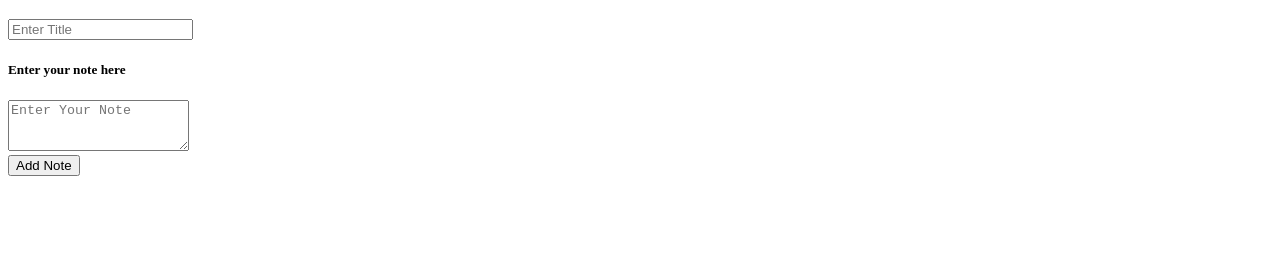
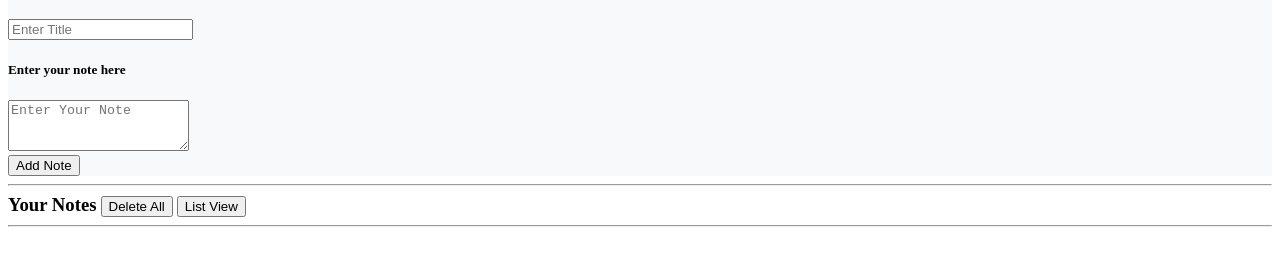
Before and after one commit to NataliaRajska/Notes, a plain HTML site: page index.html in a window 1280 px wide. Shown: the part 100-366 px from the top of the page. Drawn offline with Linux system fonts and the light colour scheme.

```diff
--- a/css/style.css
+++ b/css/style.css
@@ -0,0 +1,16 @@
+.card {
+    border: none;
+}
+
+.card-body {
+    background-color: #F8F9FA
+}
+
+.edit {
+    margin: 0;
+    display: inline-block;
+}
+
+#deleteAll #notesView {
+    float: right;
+}
--- a/index.html
+++ b/index.html
@@ -23,6 +23,16 @@
             <button id="addNote" type="button" class="btn btn-outline-primary"> Add Note </button>
         </div>
     </div>
+
+    <hr>
+    <div >
+        <h3 class="edit"> Your Notes</h3>
+        <button id="deleteAll" type="button" class="btn btn-outline-danger"> Delete All</button>
+        <button id="notesView" type="button" class="btn btn-outline-warning"> List View</button>
+    </div>
+    <hr>
+
+
 </div>
 </body>
 </html>
```
